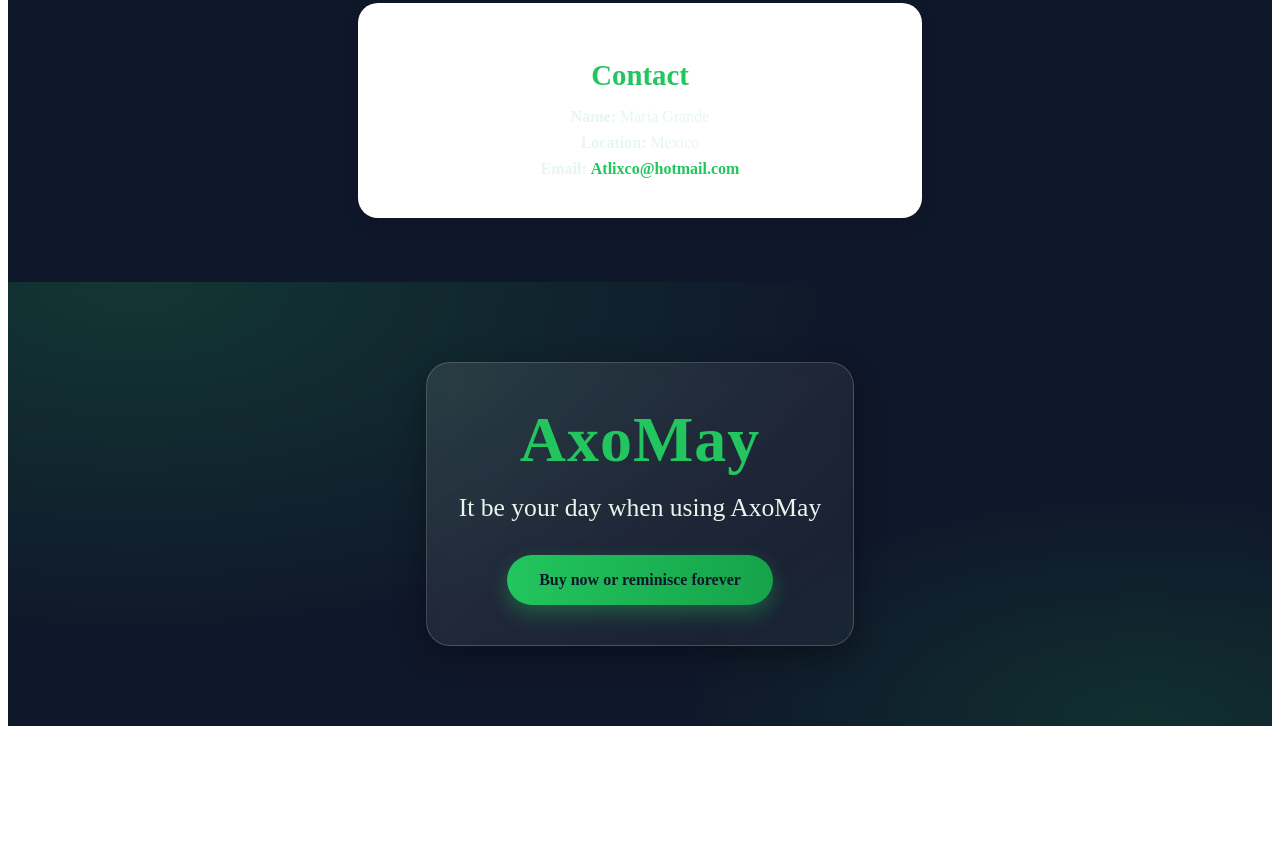
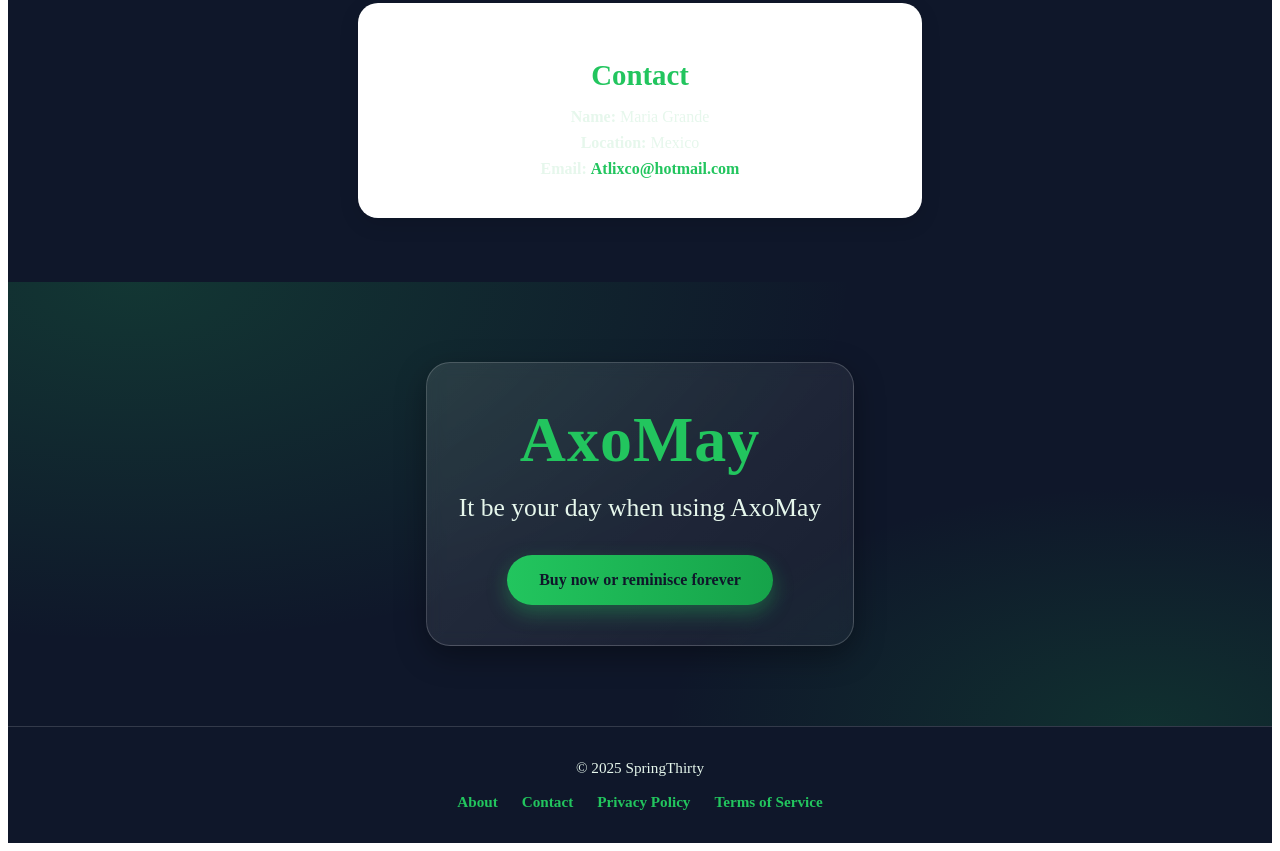
Before and after one commit to mgrande00/aprilMAYjoon.github.io, a plain HTML site: page index.html in a window 1280 px wide. Shown: the part 836-1687 px from the top of the page. Before the commit the page ends 1570 px from the top, so only its background shows below. Drawn offline with Linux system fonts and the light colour scheme.

Commit message:
Update index.html

```diff
--- a/index.html
+++ b/index.html
@@ -421,3 +421,63 @@
     filter: brightness(1.05);
   }
 </style>
+
+
+<footer class="footer">
+  <div class="footer-content">
+    <p>&copy; 2025 SpringThirty</p>
+    <nav class="footer-nav">
+      <a href="#about">About</a>
+      <a href="#contact">Contact</a>
+      <a href="#privacy">Privacy Policy</a>
+      <a href="#terms">Terms of Service</a>
+    </nav>
+  </div>
+</footer>
+
+<style>
+  :root {
+    --bg: #0f172a;
+    --accent: #22c55e;
+    --accent-2: #16a34a;
+    --text: #e6f7ec;
+  }
+
+  .footer {
+    background: var(--bg);
+    padding: 2rem 1rem;
+    border-top: 1px solid rgba(255,255,255,.15);
+  }
+
+  .footer-content {
+    max-width: 1000px;
+    margin: 0 auto;
+    text-align: center;
+  }
+
+  .footer p {
+    margin: 0 0 1rem 0;
+    color: var(--text);
+    font-size: 0.95rem;
+  }
+
+  .footer-nav {
+    display: flex;
+    justify-content: center;
+    gap: 1.5rem;
+    flex-wrap: wrap;
+  }
+
+  .footer-nav a {
+    color: var(--accent);
+    font-weight: 600;
+    text-decoration: none;
+    font-size: 0.95rem;
+    transition: color .2s ease;
+  }
+
+  .footer-nav a:hover {
+    color: var(--accent-2);
+    text-decoration: underline;
+  }
+</style>
```
